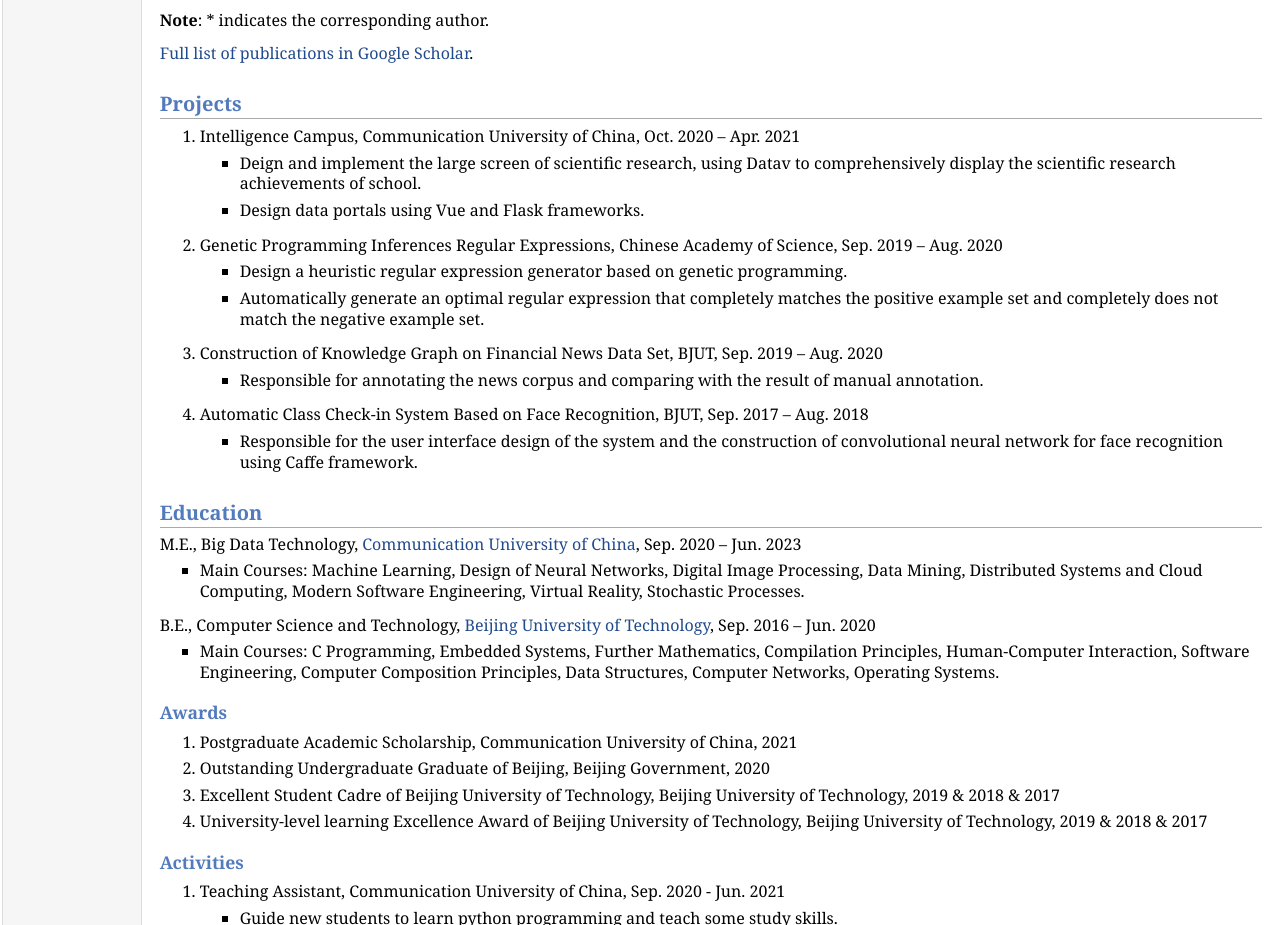
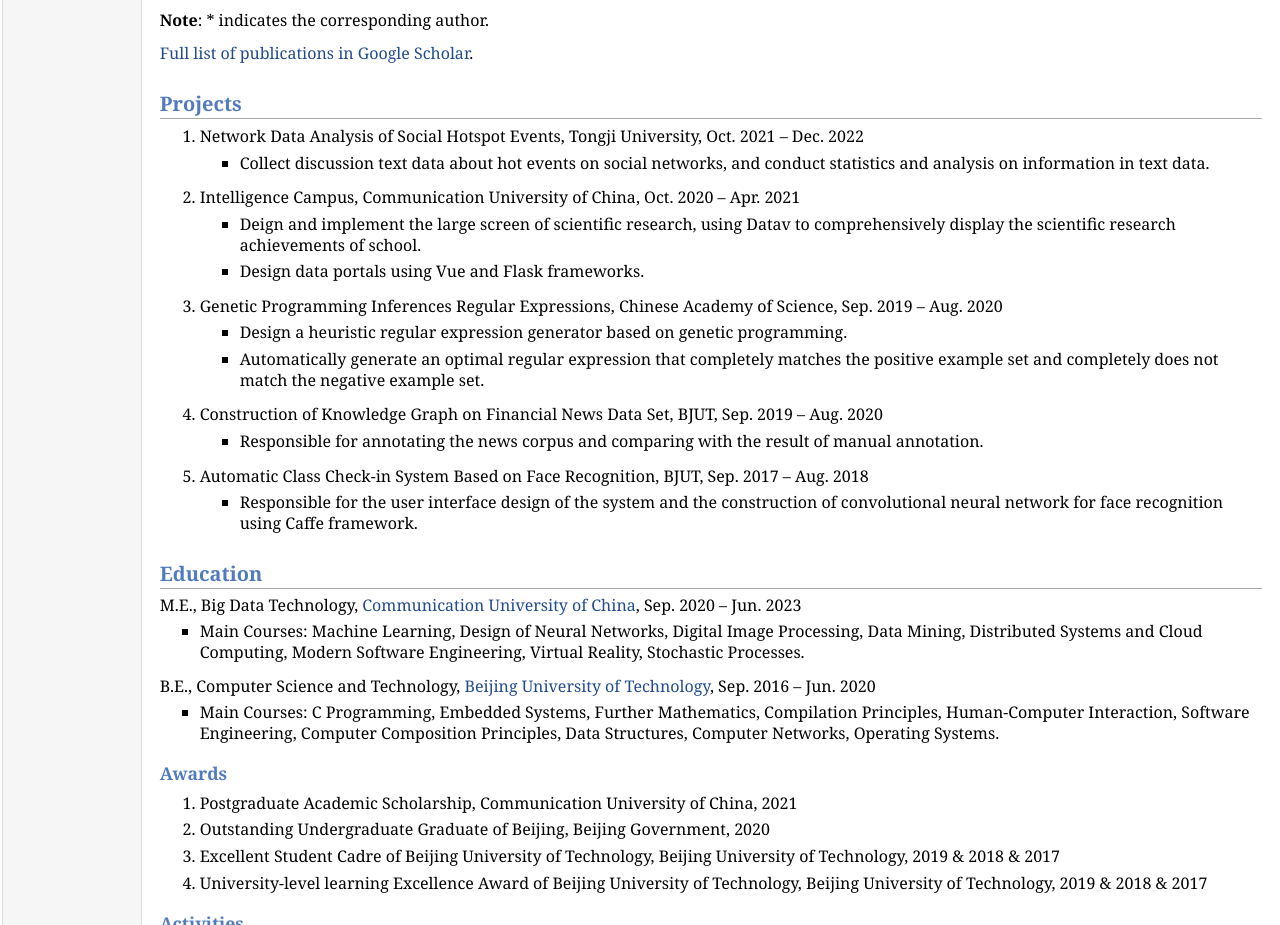
Before and after one commit to lizeyuking/lizeyu.github.io, a plain HTML site: page index.html in a window 1280 px wide. Shown: the part 1061-1986 px from the top of the page. Drawn offline with Linux system fonts and the light colour scheme.

Commit message:
Update index.html

```diff
--- a/index.html
+++ b/index.html
@@ -72,6 +72,11 @@
 <p><a href="https://scholar.google.com/citations?hl=zh-CN&user=cRp1LUEAAAAJ">Full list of publications in Google Scholar</a>.</p>
 <h2>Projects</h2>
 <ol>
+<li><p>Network Data Analysis of Social Hotspot Events, Tongji University,  Oct. 2021 – Dec. 2022</p></li>
+<ul>
+<li><p>Collect discussion text data about hot events on social networks, and conduct statistics and analysis on information in text data.</p>
+</li>
+</ul>
 <li><p>Intelligence Campus, Communication University of China, Oct. 2020 – Apr. 2021</p></li>
 <ul>
 <li><p>Deign and implement the large screen of scientific research, using Datav to comprehensively display the scientific research achievements of school.</p>
```
